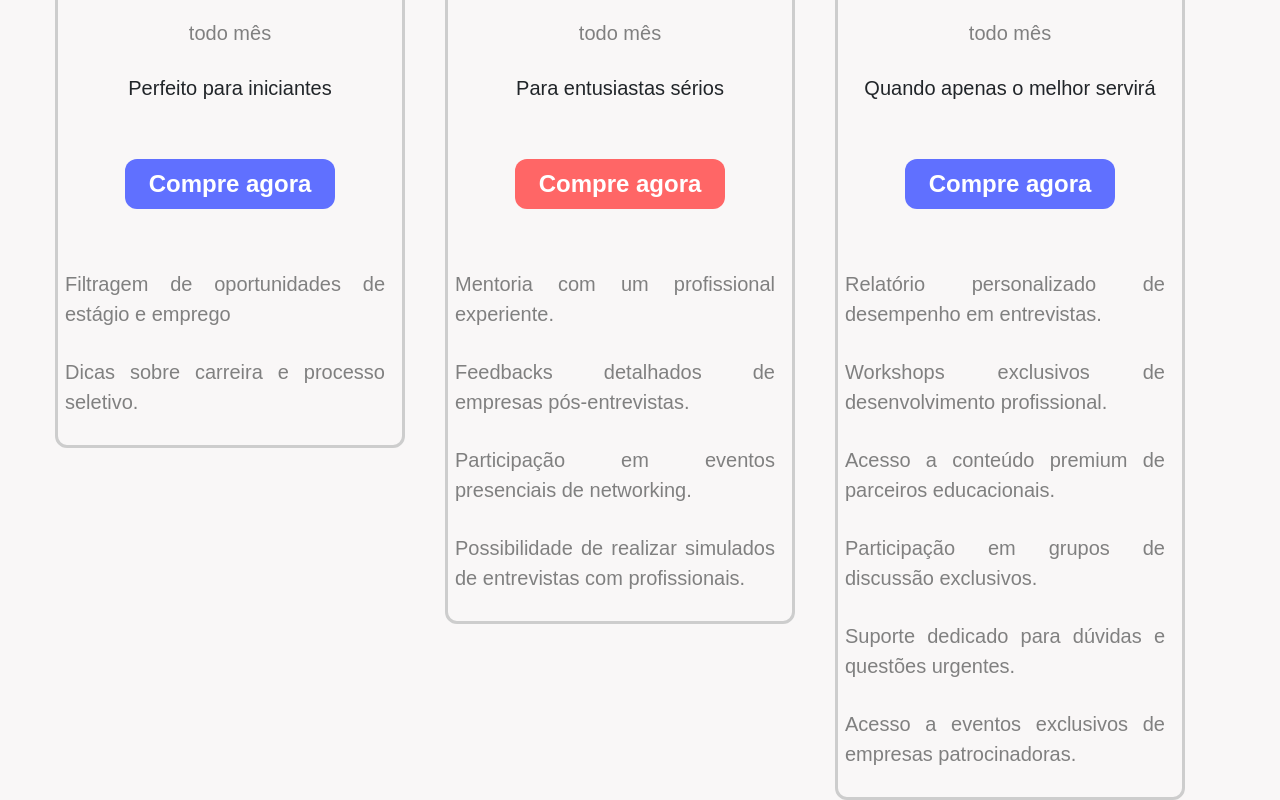
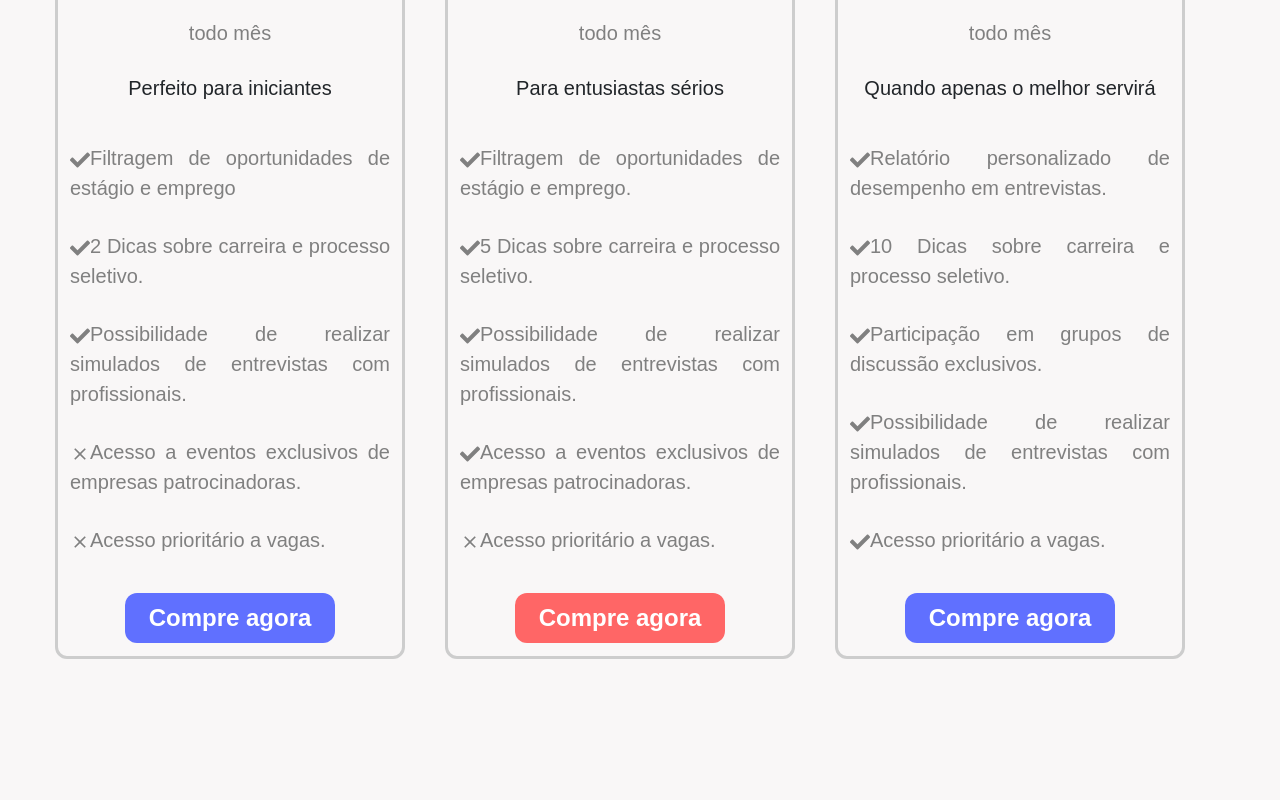
Before and after one commit to arthurmichaltchuk/univagas, a React (Create React App) app: page /mentorias in a window 1280 px wide. Shown: the part 418-1218 px from the top of the page. After the commit the page ends 1081 px from the top, so only its background shows below. Built offline with nearby package versions, Linux system fonts and the light colour scheme; the HTML template or start-up script is replaced by a standard one.

Commit message:
Tela mentorias feito

```diff
--- a/src/componentes/mentorias.jsx
+++ b/src/componentes/mentorias.jsx
@@ -5,7 +5,7 @@ import { FaCheck } from "react-icons/fa";
 export default function Mentorias() {
   return (
     <div className="container">
-      <h1 id="text-mentoria">Escolha seu plano de preços<IoMdClose /><FaCheck /></h1>
+      <h1 id="text-mentoria">Escolha seu plano de preços</h1>
       <div className="header-mentoria">
         <div id="subtitle-mentoria">
           <p>Melhor preço</p>
@@ -20,14 +20,30 @@ export default function Mentorias() {
             <label>todo mês</label>
             <p>Perfeito para iniciantes</p>
 
-            <button className="compre-agora">Compre agora</button>
-
             <label className="descricao" id="descOne">
+              <FaCheck />
               Filtragem de oportunidades de estágio e emprego
             </label>
             <label className="descricao">
-              Dicas sobre carreira e processo seletivo.
+              <FaCheck />2 Dicas sobre carreira e processo seletivo.
             </label>
+            <label className="descricao">
+              <FaCheck />
+              Possibilidade de realizar simulados de entrevistas com
+              profissionais.
+            </label>
+            <label className="descricao">
+              <IoMdClose />
+              Acesso a eventos exclusivos de empresas patrocinadoras.
+            </label>
+            <label className="descricao">
+              <IoMdClose />
+              Acesso prioritário a vagas.
+            </label>
+
+            <button className="compre-agora" id="compre-agora1">
+              Compre agora
+            </button>
           </div>
         </div>
 
@@ -38,23 +54,29 @@ export default function Mentorias() {
             <label>todo mês</label>
             <p>Para entusiastas sérios</p>
 
+            <label className="descricao" id="descOne">
+              <FaCheck />
+              Filtragem de oportunidades de estágio e emprego.
+            </label>
+            <label className="descricao">
+              <FaCheck />5 Dicas sobre carreira e processo seletivo.
+            </label>
+            <label className="descricao">
+              <FaCheck />
+              Possibilidade de realizar simulados de entrevistas com
+              profissionais.
+            </label>
+            <label className="descricao">
+              <FaCheck />
+              Acesso a eventos exclusivos de empresas patrocinadoras.
+            </label>
+            <label className="descricao">
+              <IoMdClose />
+              Acesso prioritário a vagas.
+            </label>
             <button className="compre-agora" id="compre-agora2">
               Compre agora
             </button>
-
-            <label className="descricao" id="descOne">
-              Mentoria com um profissional experiente.
-            </label>
-            <label className="descricao">
-              Feedbacks detalhados de empresas pós-entrevistas.
-            </label>
-            <label className="descricao">
-              Participação em eventos presenciais de networking.
-            </label>
-            <label className="descricao">
-              Possibilidade de realizar simulados de entrevistas com
-              profissionais.
-            </label>
           </div>
         </div>
 
@@ -65,29 +87,30 @@ export default function Mentorias() {
             <label>todo mês</label>
             <p>Quando apenas o melhor servirá</p>
 
-            <button className="compre-agora">Compre agora</button>
-
             <label className="descricao" id="descOne">
+              <FaCheck />
               Relatório personalizado de desempenho em entrevistas.
             </label>
             <label className="descricao">
-              Workshops exclusivos de desenvolvimento profissional.
+              <FaCheck />
+              10 Dicas sobre carreira e processo seletivo.
             </label>
             <label className="descricao">
-              Acesso a conteúdo premium de parceiros educacionais.
-            </label>
-            <label className="descricao">
+              <FaCheck />
               Participação em grupos de discussão exclusivos.
             </label>
             <label className="descricao">
-              Suporte dedicado para dúvidas e questões urgentes.
+              <FaCheck />
+              Possibilidade de realizar simulados de entrevistas com
+              profissionais.
             </label>
             <label className="descricao">
-              Acesso a eventos exclusivos de empresas patrocinadoras.
+              <FaCheck />
+              Acesso prioritário a vagas.
             </label>
+            <button className="compre-agora">Compre agora</button>
           </div>
         </div>
-
       </section>
     </div>
   );
--- a/src/index.css
+++ b/src/index.css
@@ -255,6 +255,7 @@ nav .menu-btn,
 .planos {
   text-align: center;
   border: 3px solid #CDCDCD;
+  min-height: 810px;
   width: 350px;
   border-radius: 12px;
   margin-right: 40px;
@@ -276,6 +277,7 @@ nav .menu-btn,
 .planos p {
   font-size: 20px;
   margin-top: 25px;
+  margin-bottom: -20px;
 }
 
 .compre-agora {
@@ -287,6 +289,7 @@ nav .menu-btn,
   color: white;
   font-size: 24px;
   font-weight: bold;
+  margin-bottom: 20px;
   transition: .2s;
 }
 
@@ -306,13 +309,12 @@ nav .menu-btn,
 }
 
 .container-plano button {
-  margin-top: 40px;
+  margin-top: 10px;
   cursor: pointer;
 }
 
 .descricao {
   margin-bottom: 28px;
-  margin-left: -10px;
   width: 320px;
   text-align: justify;
 }
```
Also changed, not shown: src/images/verificado.png (added).
